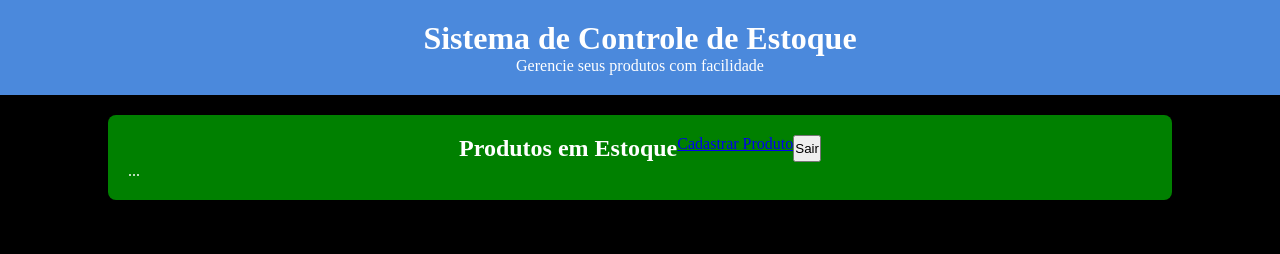
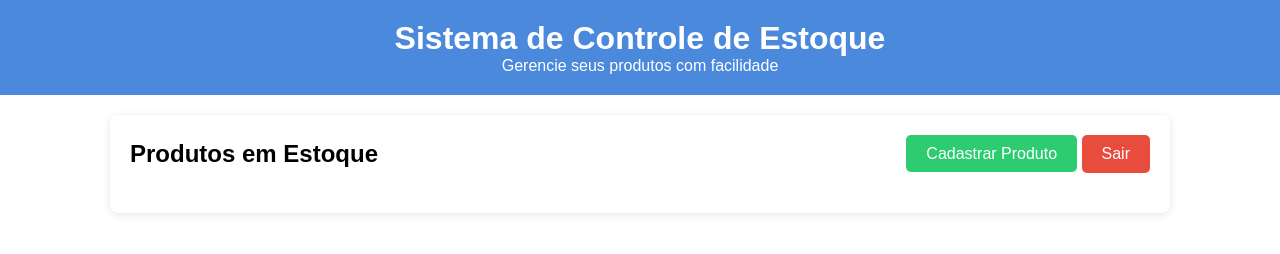
Before and after one commit to RodrigoDev25/desktop-app-estoque-electron, a plain HTML site: page src/pages/dashboard.html in a window 1280 px wide. Drawn offline with Linux system fonts and the light colour scheme.

Commit message:
reeditando .html e . css

```diff
--- a/src/pages/dashboard.html
+++ b/src/pages/dashboard.html
@@ -10,24 +10,26 @@
 
 <body>
 
-    <header class="header">
-        <h1>Sistema de Controle de Estoque</h1>
-        <p>Gerencie seus produtos com facilidade</p>
+    <header class="header"> <!-- Cabeçalho da página com classe 'header' para estilização -->
+        <h1>Sistema de Controle de Estoque</h1> <!-- Título principal da página (nível 1) -->
+        <p>Gerencie seus produtos com facilidade</p> <!-- Parágrafo com texto descritivo -->
     </header>
 
-    <div class="conteudo">
-        <div class="card">
-            <div class="card-header">
-                <h2>Produtos em Estoque</h2>
+    <div class="container"> <!-- Div principal que contém todo o conteúdo, com classe 'container' para estilização -->
+        <div class="card"> <!-- Div que representa um card (cartão) de conteúdo -->
+            <div class="card-header"> <!-- Cabeçalho do card -->
+                <h2>Produtos em Estoque</h2> <!-- Subtítulo (nível 2) -->
+                <div> <!-- Div que agrupa botões de ação -->
+                    <a href="cadastro.html" class="button-success">Cadastrar Produto</a>
+                    <!-- Link estilizado como botão verde que direciona para página de cadastro -->
+                    <button class="button-logout">Sair</button> <!-- Botão vermelho para sair do sistema -->
+                </div>
+            </div>
 
-                <a href="cadastro.html">Cadastrar Produto</a>
-
-                <button class="logout">Sair</button>
+            <!-- Seção onde os produtos serão exibidos -->
+            <div class="products-grid"> <!-- Div com layout grid para exibir produtos em formato de grade -->
 
             </div>
-
-            <div class="products">...</div>
-
         </div>
     </div>
 
--- a/src/styles/style-dashboard.css
+++ b/src/styles/style-dashboard.css
@@ -1,31 +1,119 @@
-* { /*Zerar estilização*/
+* {
+    /* Seletor universal que afeta todos os elementos da página */
+    box-sizing: border-box;
+    /* Define que o padding e a borda não aumentam o tamanho total do elemento */
+    padding: 0;
+    /* Remove todo o espaçamento interno dos elementos */
     margin: 0;
-    padding: 0;
-    box-sizing: 0; /*Leva em consideração a espussura da borda*/
+    /* Remove todo o espaçamento externo dos elementos */
+    font-family: Arial;
+    /* Define a fonte padrão como Arial para todos os elementos */
 }
 
-body {
-    background-color: rgb(0, 0, 0);
-    color: rgb(255, 255, 255);
+
+/* Header */
+.header {
+    /* Estilo para elementos com classe 'header' */
+    background-color: #4B89DC;
+    /* Define a cor de fundo como azul */
+    color: white;
+    /* Define a cor do texto como branco */
+    padding: 20px 0;
+    /* Adiciona espaçamento interno de 20px no topo e base, sem espaçamento nas laterais */
+    text-align: center;
+    /* Centraliza o texto horizontalmente */
 }
 
-.header {
-    padding: 20px;
-    background-color: #4b89dc;
-    color: #fff;
-    text-align: center;
+
+.container {
+    /* Estilo para elementos com classe 'container' */
+    max-width: 1100px;
+    /* Define a largura máxima como 1100px */
+    margin: 0 auto;
+    /* Centraliza o elemento horizontalmente com margem automática nas laterais */
+    padding: 0 20px;
+    /* Adiciona 20px de espaçamento interno nas laterais */
+    overflow: hidden;
+    /* Esconde qualquer conteúdo que ultrapasse os limites do container */
 }
 
 .card {
-    margin: 0 auto;
-    background-color: green;
+    /* Estilo para elementos com classe 'card' */
+    background: #fff;
+    /* Define o fundo como branco */
+    border-radius: 8px;
+    /* Adiciona cantos arredondados */
+    box-shadow: 0 2px 10px rgba(0, 0, 0, 0.1);
+    /* Adiciona sombra para efeito de elevação */
     padding: 20px;
-    margin: 20px auto;
-    width: 80%;
-    border-radius: 8px;
+    /* Adiciona 20px de espaçamento interno em todos os lados */
+    margin: 20px 0;
+    /* Adiciona 20px de margem no topo e na base */
 }
 
 .card-header {
+    /* Estilo para elementos com classe 'card-header' */
     display: flex;
-    justify-content: center;
+    /* Define o layout como flexbox */
+    justify-content: space-between;
+    /* Distribui espaço entre os elementos, posicionando-os nas extremidades */
+    align-items: center;
+    /* Alinha os itens verticalmente ao centro */
 }
+
+/* Dashboard */
+.products-grid {
+    /* Estilo para elementos com classe 'products-grid' */
+    display: grid;
+    /* Define o layout como grid */
+    gap: 20px;
+    /* Define o espaçamento entre os itens do grid */
+    margin-top: 20px;
+    /* Adiciona 20px de margem no topo */
+}
+
+.button-success {
+    /* Estilo para elementos com classe 'button-success' */
+    color: #fff;
+    /* Define a cor do texto como branco */
+    border: none;
+    /* Remove bordas */
+    padding: 10px 20px;
+    /* Adiciona 10px de padding vertical e 20px horizontal */
+    border-radius: 5px;
+    /* Adiciona cantos arredondados */
+    cursor: pointer;
+    /* Muda o cursor para mãozinha ao passar por cima */
+    text-decoration: none;
+    /* Remove sublinhado de links */
+    font-size: 16px;
+    /* Define o tamanho da fonte */
+    background-color: #2ECC71;
+    /* Define a cor de fundo como verde */
+}
+
+.button-hover:hover {
+    /* Estilo para quando o mouse passa sobre elementos com classe 'button-hover' */
+    opacity: 0.9;
+    /* Reduz levemente a opacidade criando efeito de hover */
+}
+
+.button-logout {
+    /* Estilo para elementos com classe 'button-logout' */
+    color: #fff;
+    /* Define a cor do texto como branco */
+    border: none;
+    /* Remove bordas */
+    padding: 10px 20px;
+    /* Adiciona 10px de padding vertical e 20px horizontal */
+    border-radius: 5px;
+    /* Adiciona cantos arredondados */
+    cursor: pointer;
+    /* Muda o cursor para mãozinha ao passar por cima */
+    text-decoration: none;
+    /* Remove sublinhado de links */
+    font-size: 16px;
+    /* Define o tamanho da fonte */
+    background-color: #E74C3C;
+    /* Define a cor de fundo como vermelho */
+}
```
